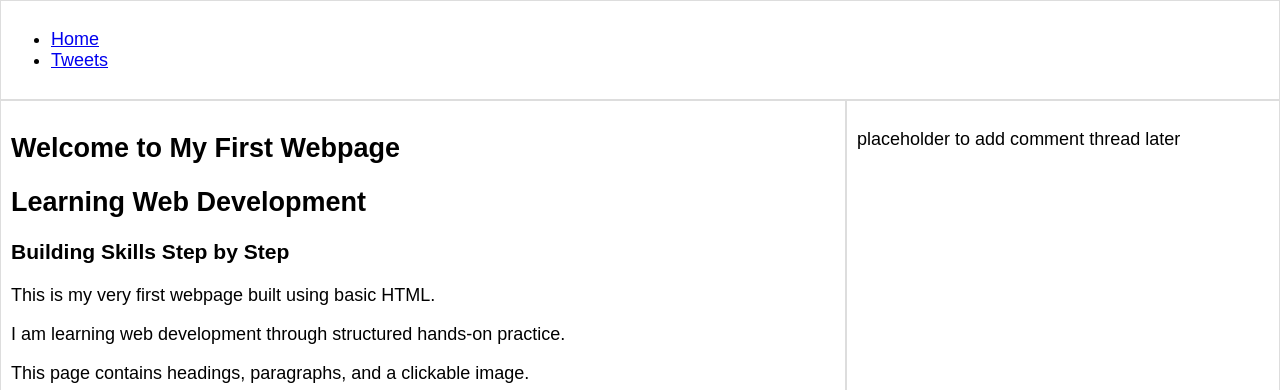
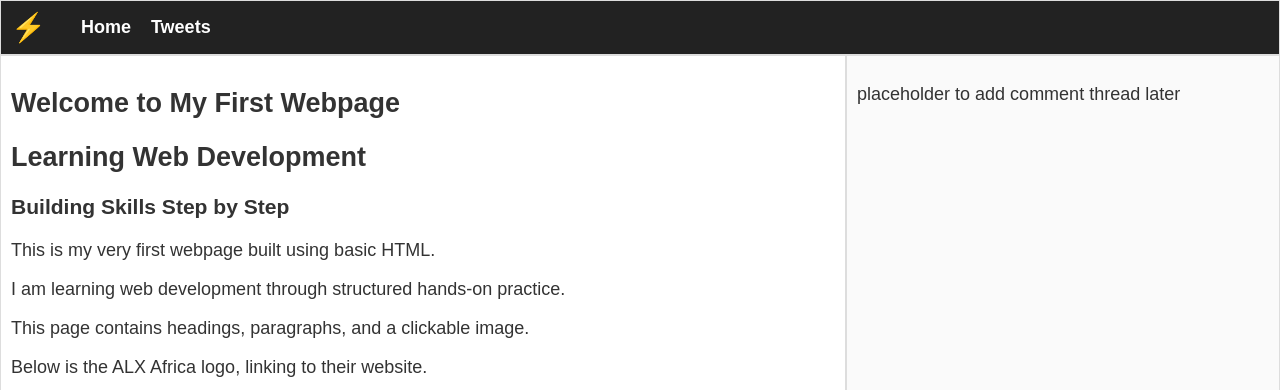
Before and after one commit to MagCarter07/alx_html_css, a plain HTML site: page css_basic/index.html in a window 1280 px wide. Shown: the top 390 px of the page. Drawn offline with Linux system fonts and the light colour scheme.

Commit message:
additional custom styling

```diff
--- a/css_basic/index.html
+++ b/css_basic/index.html
@@ -10,6 +10,7 @@
 <body class="works_on_smartphone">
 <header>
   <ul>
+    <li class="logo">&#9889;</li>
     <li><a href="index.html">Home</a></li>
     <li><a href="tweets.html">Tweets</a></li>
   </ul>
--- a/css_basic/styles.css
+++ b/css_basic/styles.css
@@ -1,26 +1,25 @@
 /* Flexbox Layout Settings */
 body {
-  display: flex;            /* Make body a flex container */
-  flex-direction: column;   /* Stack header, main, footer vertically */
-  height: 100vh;            /* Full viewport height */
-  margin: 0;                /* Remove default margin */
+  display: flex;
+  flex-direction: column;
+  height: 100vh;
+  margin: 0;
 }
 
 main {
-  display: flex;            /* Make main a flex container */
-  flex-direction: row;      /* Align article and aside side by side */
-  flex: auto;               /* Let main expand as needed */
+  display: flex;
+  flex-direction: row;
+  flex: auto;
 }
 
-/* Content area sizes */
 article {
-  flex: 2;                  /* Take 2/3 of width */
-  overflow-y: auto;         /* Scroll if content overflows */
+  flex: 2;
+  overflow-y: auto;
 }
 
 aside {
-  flex: 1;                  /* Take 1/3 of width */
-  overflow-y: auto;         /* Scroll if content overflows */
+  flex: 1;
+  overflow-y: auto;
 }
 
 header, footer, article, aside {
@@ -28,3 +27,58 @@ header, footer, article, aside {
   padding: 10px;
   box-sizing: border-box;
 }
+
+/* ---- Custom Styling Section ---- */
+
+body {
+  font-family: Arial, Helvetica, sans-serif;
+  background-color: #f7f7f7;
+  color: #333;
+}
+
+header {
+  background-color: #222;
+  color: #fff;
+}
+
+header ul {
+  display: flex;
+  gap: 20px;
+  padding: 0;
+  margin: 0;
+  list-style: none;
+  align-items: center;
+}
+
+header ul li a {
+  color: white;
+  text-decoration: none;
+  font-weight: bold;
+}
+
+header ul li a:hover {
+  text-decoration: underline;
+}
+
+/* Logo styling */
+.logo {
+  font-size: 28px;
+  font-weight: bold;
+  margin-right: 15px;
+}
+
+/* Article & Aside backgrounds */
+article {
+  background-color: #ffffff;
+}
+
+aside {
+  background-color: #fafafa;
+}
+
+footer {
+  background-color: #222;
+  color: #fff;
+  text-align: center;
+  font-size: 14px;
+}
```
Also changed, not shown: css_basic/tweets.html (+1 -0 lines).
